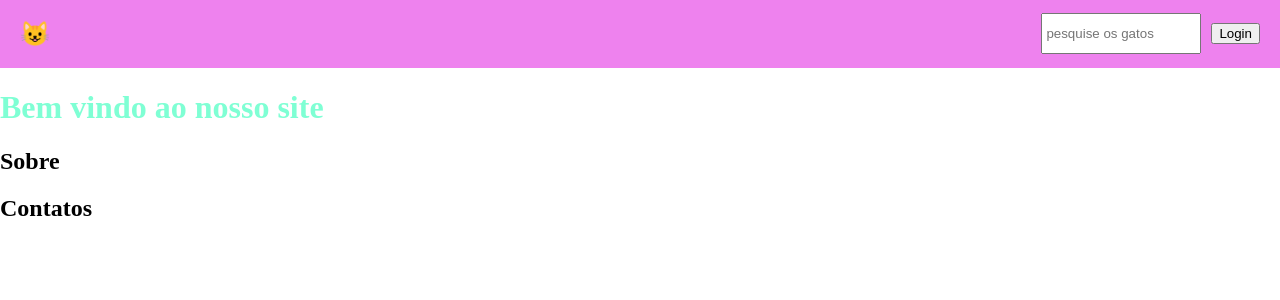
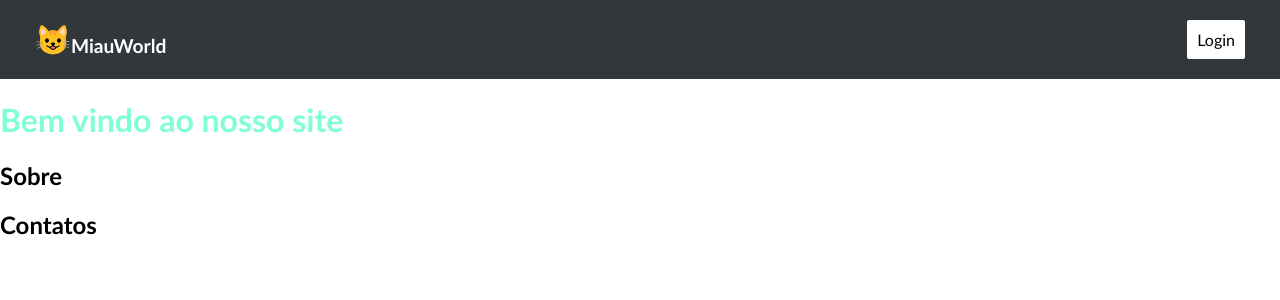
Before and after one commit to RDPW1SH/MiauWorld, a PHP site: page / in a window 1280 px wide. Shown: the top 300 px of the page. Run offline with PHP 8.4, Linux system fonts and the light colour scheme.

Commit message:
update navbar & auth

```diff
--- a/app/css/auth.css
+++ b/app/css/auth.css
@@ -15,6 +15,7 @@ body {
 .login-card {
     background-color: white;
     min-width: 380px;
+    border-radius: 5px;
     min-height: 295px;
     width: 430px;
     height: auto;
--- a/app/shared/components/nav/navbar.php
+++ b/app/shared/components/nav/navbar.php
@@ -5,22 +5,43 @@
 
 <nav>
         <div class='nav_container'>
-            <h1>😺</h1>
+            <div class="logo">
+                <a href="/index.php"><h1>😺</h1></a>
+                <p>MiauWorld</p>
+            </div>
             <form action='/pesquisar/pesquisar.php' method='GET'>
                 <div style='display: flex; gap: 10px; align-items: center;'>
-                    <input type='text' name='pesquisa' placeholder='pesquise os gatos'>
-                    <?php if(isset($_SESSION['auth'])) {
+                    <?php if(isset($_SESSION['auth']) && !empty($_SESSION['auth'])) {
                         echo ("<a href='./user/profile.php'>Bem Vindo</button>");
                     } else {
-                        echo("<a href='./login.php'><button type='submit' name='login_btn'>Login</button></a>");
+                        echo("<a href='/views/auth/login'><button type='submit' class='auth-btn' name='login_btn'>Login</button></a>");
                     }?>
                 </div>
             </form>
         </div>
         <style>
+            * {
+                font-family: 'Gill Sans', 'Gill Sans MT', Calibri, 'Trebuchet MS', sans-serif;
+            }
             nav {
-                padding: 0;
-                background-color: violet;
+                padding: 20px 15px;
+                background-color: #32373b;
+            }
+            .logo {
+                display: flex;
+                flex-direction: row;
+                align-items: end;
+                font-size: larger;
+                color: white;
+                font-weight: 600;
+
+            }
+            .logo a {
+                text-decoration: none;
+                cursor: pointer;
+            }
+            .logo p, .logo h1 {
+                margin: 0;
             }
             .nav_container {
                 display: flex;
@@ -30,9 +51,26 @@
                 align-items: center;
             }
             input {
-                padding: 6px 3px;
+                padding: 5px 10px;
                 width: 150px;
                 height: 25px;
             }
+            .auth-btn {
+                padding: 8px;
+                background-color: white;
+                color: black;
+                font-size: medium;
+                border: none;
+                border-radius: 2px;
+                outline: none;
+                cursor: pointer;
+                border: 2px solid transparent;
+
+            }
+            .auth-btn:hover {
+                background-color: #4a5859;
+                color: white;
+                border: 2px solid white;
+            }
         </style>
     </nav>
--- a/app/views/home.php
+++ b/app/views/home.php
@@ -15,5 +15,13 @@
     <?php include './app/shared/components/footer/footer.php'; ?>
 
 </body>
+<style>
+    body, html {
+    margin: 0;
 
+}
+h1 {
+    color: aquamarine;
+}
+</style>
 </html>
--- a/index.php
+++ b/index.php
@@ -12,6 +12,8 @@ $route = trim($path, '/');
 
 // Roteamento MVC
 if (array_key_exists($route, $routes)) {
+
+
     $controllerName = $routes[$route]['controller'];
     $actionName = $routes[$route]['action'];
 
```
Also changed, not shown: app/models/AuthModel.php (added, +69 -0 lines), database/connection.php (added, +28 -0 lines), app/shared/components/footer/footer.css (added).
